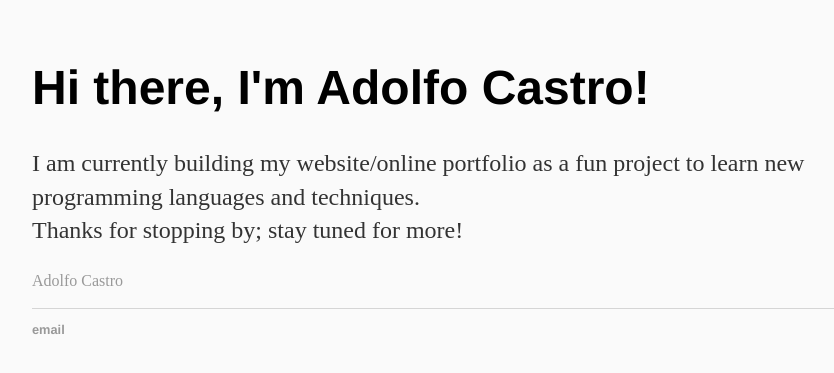
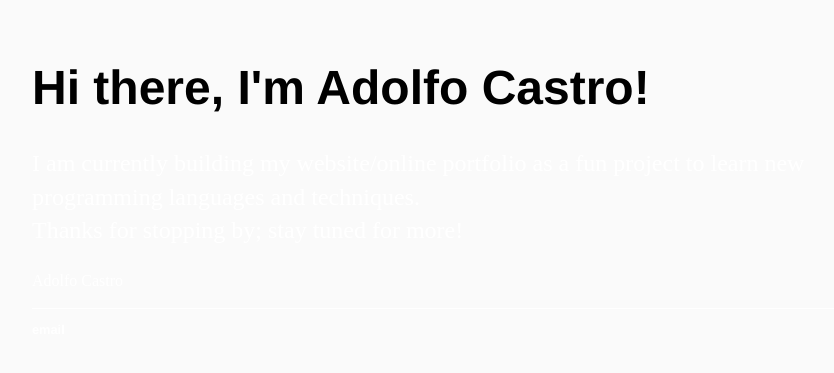
Before and after one commit to adolfoacastro/adolfoacastro.github.io, a Jekyll site: the page built from index.html, in a window 1280 px wide. Shown: the top 373 px of the page, without its empty margins (160-994 px from the left). Built offline with Jekyll 4.4.1, drawn with Linux system fonts in a browser that asks for light colours; comment, search, counter and statistics services are not loaded.

Commit message:
Update main.css
Update font colors

```diff
--- a/css/main.css
+++ b/css/main.css
@@ -15,7 +15,7 @@ nav ul li, footer ul li {
 }
 a {
     text-decoration: none;
-    color: #999;
+    color: #ffffff;
 }
 a:hover {
     text-decoration: underline;
@@ -27,10 +27,10 @@ h1 {
 p {
     font-size: 1.5em;
     line-height: 1.4em;
-    color: #333;
+    color: #ffffff;
 }
 footer {
-    border-top: 1px solid #d5d5d5;
+    border-top: 1px solid #ffffff;
     font-size: .8em;
 }
 
```
